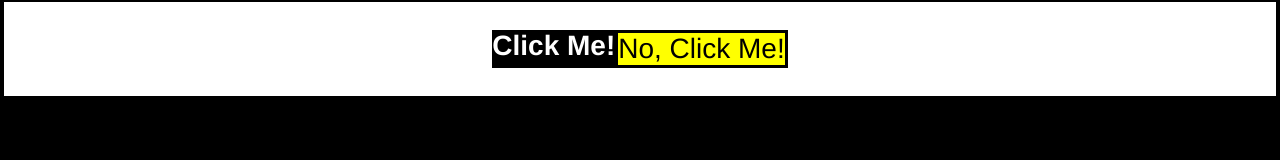
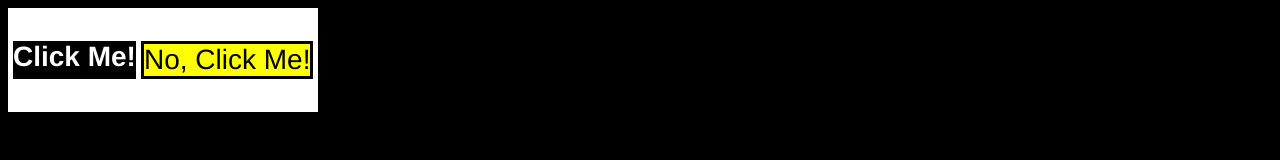
Before and after one commit to atizzle07/intro-to-css, a plain HTML site: page 03-grouping-selectors/example.html in a window 1280 px wide. Drawn offline with Linux system fonts and the light colour scheme.

Commit message:
Finalized project. Couldn't get the hight correct but everything else looks okay.

```diff
--- a/03-grouping-selectors/style.css
+++ b/03-grouping-selectors/style.css
@@ -8,20 +8,26 @@
     background-color: yellow;
     border-color: black;
     border-style: solid;
-    border-width: 3px;
 }
 
 body {
+    background-color: black;
+    justify-content: center;
+}
+
+.first,
+.second {
     font-size: 28px;
     font-family: Helvetica, 'Times New Roman', sans-serif;
-    width: auto;
-    margin: 2px;
-    background-color: black;
+    width: fit-content;
 }
 
 .main {
     display:flex;
-    margin: 2px;
+    padding: 5px;
     background-color: white;
     justify-content: center;
+    width: fit-content;
+
+    gap: 5px;
 }
```
